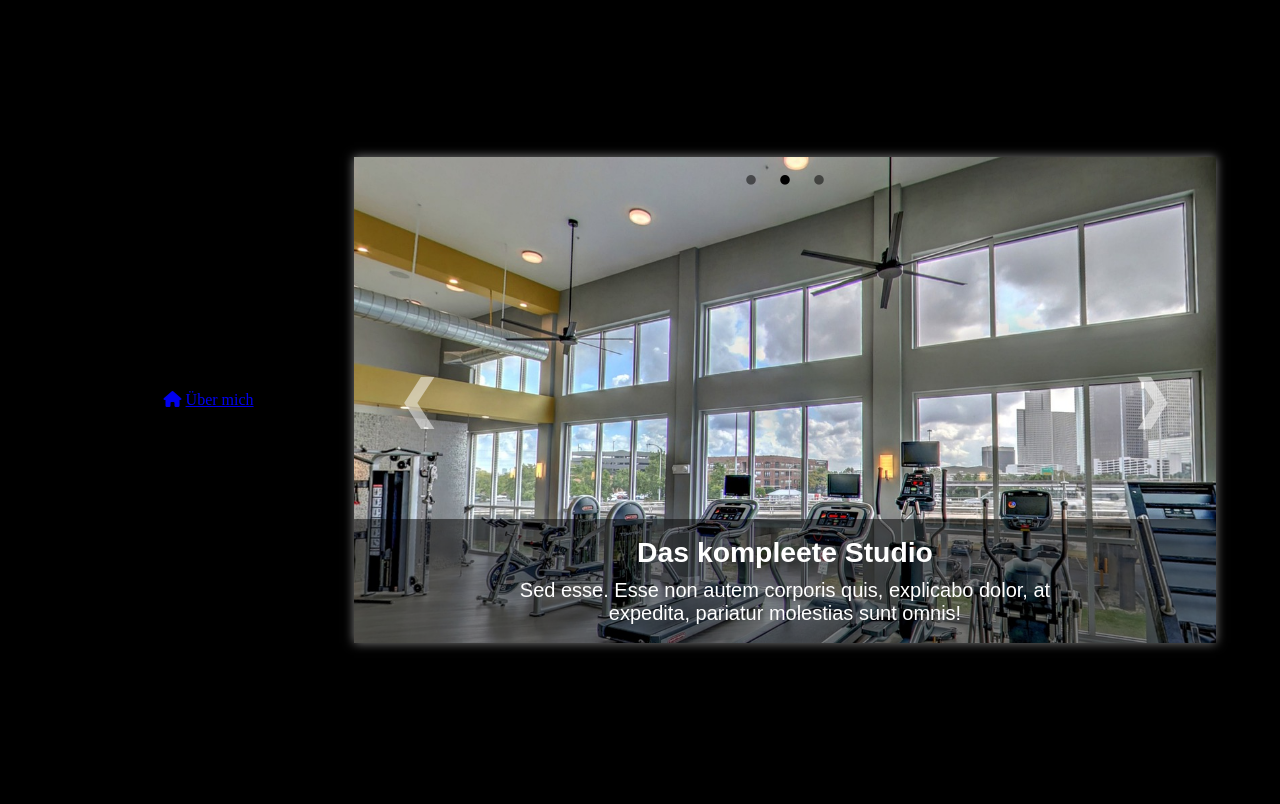
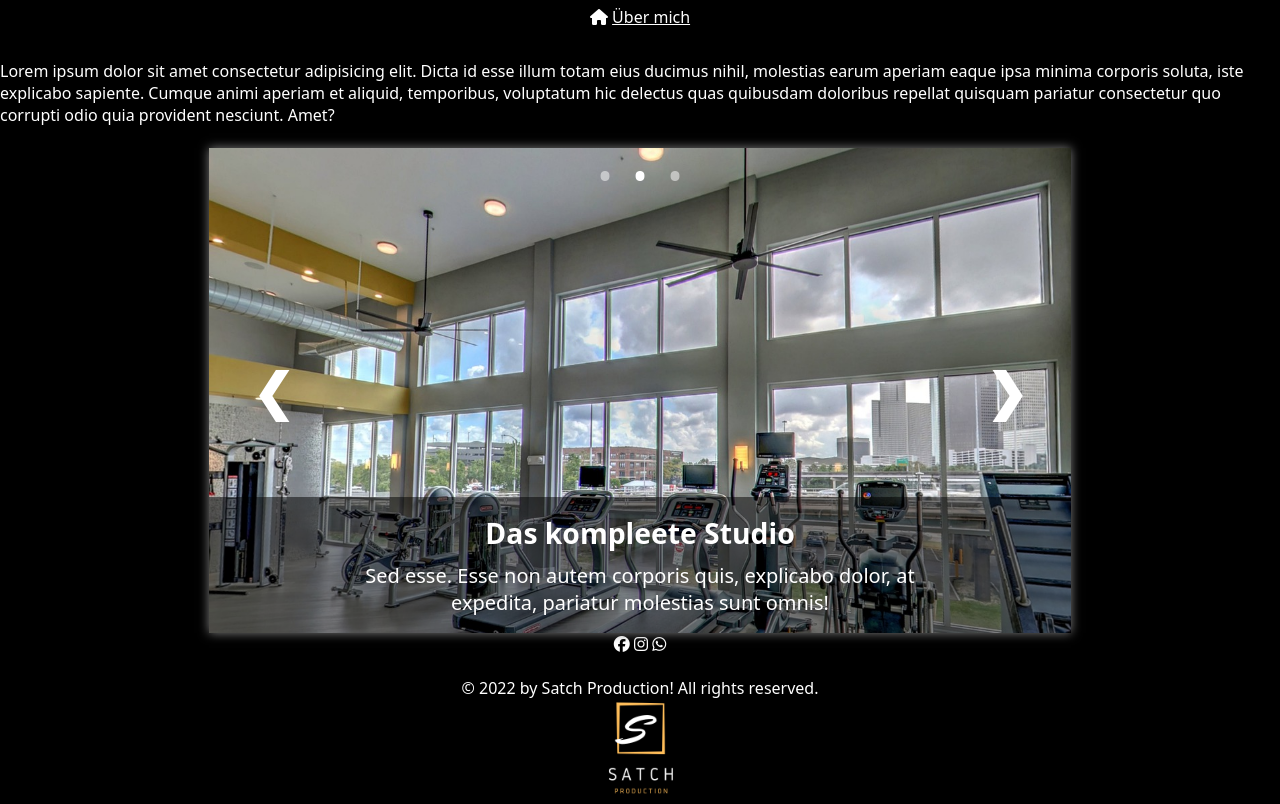
Before and after one commit to Satch2619/Web_Projekte, a plain HTML site: page Personal Trainer/gym.html in a window 1280 px wide. Drawn offline with Linux system fonts and the light colour scheme.

Commit message:
footer Satch Production

```diff
--- a/Personal Trainer/gym.css
+++ b/Personal Trainer/gym.css
@@ -1,5 +1,12 @@
+* {
+  font-family: system-ui, -apple-system, BlinkMacSystemFont, "Segoe UI", Roboto,
+    Oxygen, Ubuntu, Cantarell, "Open Sans", "Helvetica Neue", sans-serif;
+  color: white;
+}
+
 body {
   display: flex;
+  flex-direction: column;
   justify-content: center;
   align-items: center;
   height: 100vh;
@@ -8,7 +15,7 @@ body {
 }
 
 .navbar {
-  margin: 100px;
+  margin: 10px;
 }
 
 /* Äußerster Behälter, regelt die Größe der Slideshow */
--- a/Personal Trainer/gym.html
+++ b/Personal Trainer/gym.html
@@ -17,6 +17,14 @@
       <a href="über mich.html">Über mich</a>
     </nav>
     <br />
+    <div class="einleitungGym">
+      Lorem ipsum dolor sit amet consectetur adipisicing elit. Dicta id esse
+      illum totam eius ducimus nihil, molestias earum aperiam eaque ipsa minima
+      corporis soluta, iste explicabo sapiente. Cumque animi aperiam et aliquid,
+      temporibus, voluptatum hic delectus quas quibusdam doloribus repellat
+      quisquam pariatur consectetur quo corrupti odio quia provident nesciunt.
+      Amet?
+    </div>
     <br />
     <div class="slideshow-behaelter-behaelter">
       <div class="slideshow-behaelter">
@@ -77,6 +85,28 @@
         </div>
       </div>
     </div>
+    <div class="social-media-zeile">
+      <a
+        href="https://www.facebook.com/Satch-Production-103356631428359"
+        target="_blank"
+        class="social-link"
+      >
+        <i class="fa-brands fa-facebook"></i
+      ></a>
+      <a href="#" class="social-link">
+        <i class="fa-brands fa-instagram icon"></i
+      ></a>
+      <a href="#" class="social-link">
+        <i class="fa-brands fa-whatsapp icon"></i
+      ></a>
+    </div>
+    <br />
+    <div class="copyright">
+      &copy; 2022 by Satch Production! All rights reserved.
+    </div>
+    <div class="satchIcon">
+      <img src="./Bilder/SatchProductionLogo100x100.png" />
+    </div>
     <script src="gym.js"></script>
   </body>
 </html>
```
Also changed, not shown: Personal Trainer/index.html (+10 -2 lines), Personal Trainer/Bilder/Satch Production Logo250x250.png (added), Personal Trainer/Bilder/SatchProductionLogo100x100.png (added), Personal Trainer/Bilder/[Originalgröße] Satch Production Logo.png (added), Personal Trainer/Bilder/[Originalgröße] Satch Production Logo250x250.png (added).
